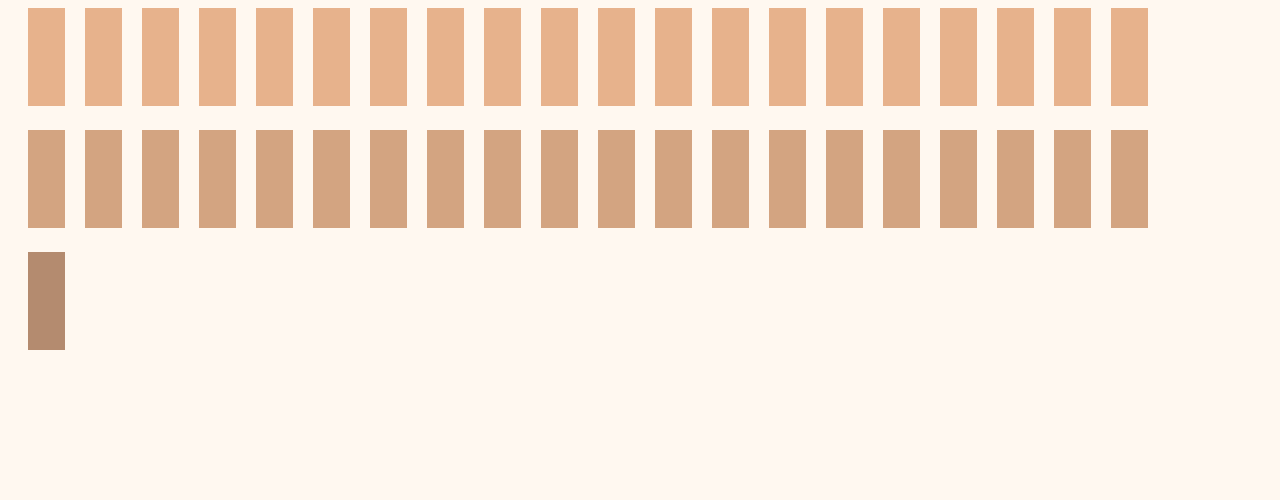
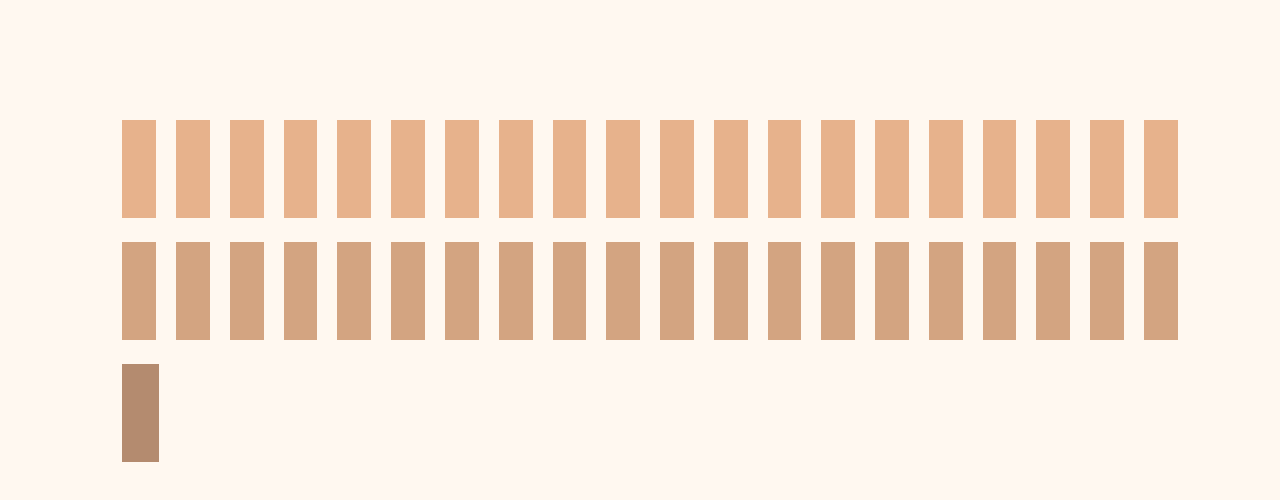
Before and after one commit to JIALIN-HUANG/THE-LIBRARY-OF-BABEL, a plain HTML site: page wall/wallone.html in a window 1280 px wide. Drawn offline with Linux system fonts and the light colour scheme.

Commit message:
container add

```diff
--- a/wall/wall.css
+++ b/wall/wall.css
@@ -3,6 +3,12 @@ body{
     margin-bottom: 20px;
 }
 
+.book-container{
+    position: absolute;
+    top: 15%;
+    left: 8%;
+    right: 8%;
+}
 
 .shelf{
     display: flex;
--- a/wall/wallone.html
+++ b/wall/wallone.html
@@ -12,6 +12,7 @@
 </head>
 <body>
 
+    <div class="book-container">
     <div class="shelf">
         <div class="book brownn1"></div>
         <div class="book brownn1"></div>
@@ -62,6 +63,8 @@
         <div class="book brown3"></div>
     </div>
 
+</div>
+
 </body>
 
 </html>
```
